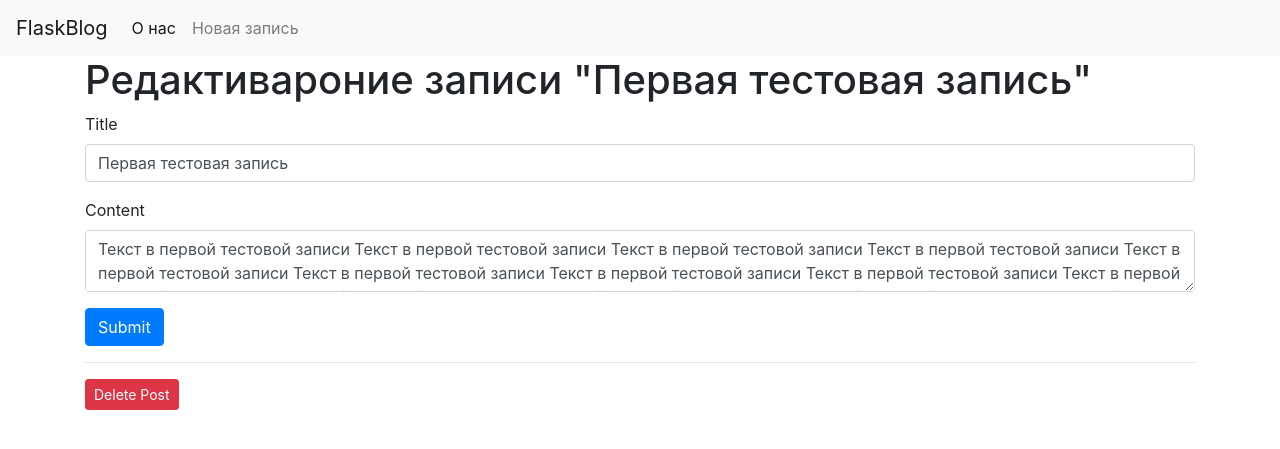
After one commit to alexsevv/Flasktest, a Flask app: page /posts/8/edit in a window 1280 px wide. The commit adds this page. Shown: the top 449 px of the page. Run offline with Flask 2, Linux system fonts and the light colour scheme; data comes from the database, SQL or seed files in the repository; both versions use the stored data as it was after the commit; some libraries are stand-ins or nearby versions.

Commit message:
CRUD FLASK APP

```diff
--- a/app.py
+++ b/app.py
@@ -29,9 +29,9 @@ def create():
         content = request.form['content']
 
         if not title:
-            flash('Title is required!')
+            flash('Заполните название!')
         elif not content:
-            flash('Content is required!')
+            flash('Заполните текст!')
         else:
             conn = get_db_connection()
             conn.execute('INSERT INTO posts (title, content) VALUES (?, ?)',
@@ -41,6 +41,39 @@ def create():
             return redirect(url_for('index'))
 
     return render_template('create.html')
+
+
+@app.route('/posts/<int:id>/edit', methods=('GET', 'POST'))
+def edit(id):
+    post = get_post(id)
+
+    if request.method == 'POST':
+        title = request.form['title']
+        content = request.form['content']
+
+        if not title:
+            flash('Title is required!')
+        else:
+            conn = get_db_connection()
+            conn.execute('UPDATE posts SET title = ?, content = ?'
+                         ' WHERE id = ?',
+                         (title, content, id))
+            conn.commit()
+            conn.close()
+            return redirect(url_for('index'))
+
+    return render_template('edit.html', post=post)
+
+
+@app.route('/posts/<int:id>/delete', methods=('POST',))
+def delete(id):
+    post = get_post(id)
+    conn = get_db_connection()
+    conn.execute('DELETE FROM posts WHERE id = ?', (id,))
+    conn.commit()
+    conn.close()
+    flash('"{}" был успешно удален!'.format(post['title']))
+    return redirect(url_for('index'))
 
 
 def get_db_connection():
--- a/templates/base.html
+++ b/templates/base.html
@@ -19,10 +19,10 @@
         <div class="collapse navbar-collapse" id="navbarNav">
             <ul class="navbar-nav">
             <li class="nav-item active">
-                <a class="nav-link" href="#">About</a>
+                <a class="nav-link" href="#">О нас</a>
             </li>
             <li class="nav-item">
-              <a class="nav-link" href="{{url_for('create')}}">New Post</a>
+              <a class="nav-link" href="{{url_for('create')}}">Новая запись</a>
             </li>
             </ul>
         </div>
--- a/templates/create.html
+++ b/templates/create.html
@@ -1,7 +1,7 @@
 {% extends 'base.html' %}
 
 {% block content %}
-<h1>{% block title %} Create a New Post {% endblock %}</h1>
+<h1>{% block title %} Создание новой записи {% endblock %}</h1>
 
 <form method="post">
     <div class="form-group">
--- /dev/null
+++ b/templates/edit.html
@@ -0,0 +1,30 @@
+{% extends 'base.html' %}
+
+{% block content %}
+<h1>{% block title %} Редактивароние записи "{{ post['title'] }}" {% endblock %}</h1>
+
+<form method="post">
+    <div class="form-group">
+        <label for="title">Title</label>
+        <input type="text" name="title" placeholder="Post title"
+               class="form-control"
+               value="{{ request.form['title'] or post['title'] }}">
+        </input>
+    </div>
+
+    <div class="form-group">
+        <label for="content">Content</label>
+        <textarea name="content" placeholder="Post content"
+                  class="form-control">{{ request.form['content'] or post['content'] }}</textarea>
+    </div>
+    <div class="form-group">
+        <button type="submit" class="btn btn-primary">Submit</button>
+    </div>
+</form>
+<hr>
+<form action="{{ url_for('delete', id=post['id']) }}" method="POST">
+    <input type="submit" value="Delete Post"
+            class="btn btn-danger btn-sm"
+            onclick="return confirm('Вы действительно хотите удалить запись?')">
+</form>
+{% endblock %}
--- a/templates/index.html
+++ b/templates/index.html
@@ -1,13 +1,15 @@
 {% extends 'base.html' %}
 
 {% block content %}
-    <h1>{% block title %} Welcome to FlaskBlog {% endblock %}</h1>
+    <h1>{% block title %} Добро пожаловать на FlaskBlog {% endblock %}</h1>
     {% for post in posts %}
         <a href="{{ url_for('post', post_id=post['id']) }}">
             <h2>{{ post['title'] }}</h2>
         </a>
         <span class="badge badge-primary">{{ post['created'] }}</span>
-        <span>{{ post['content'] }}</span>
+        <a href="{{ url_for('edit', id=post['id']) }}">
+            <span class="badge badge-warning">Edit</span>
+        </a>
         <hr>
     {% endfor %}
 {% endblock %}
```
Also changed, not shown: hello.py (deleted, +0 -8 lines), requirements.txt (added, +13 -0 lines), database.db, static/css/style.css (line endings or trailing spaces).
